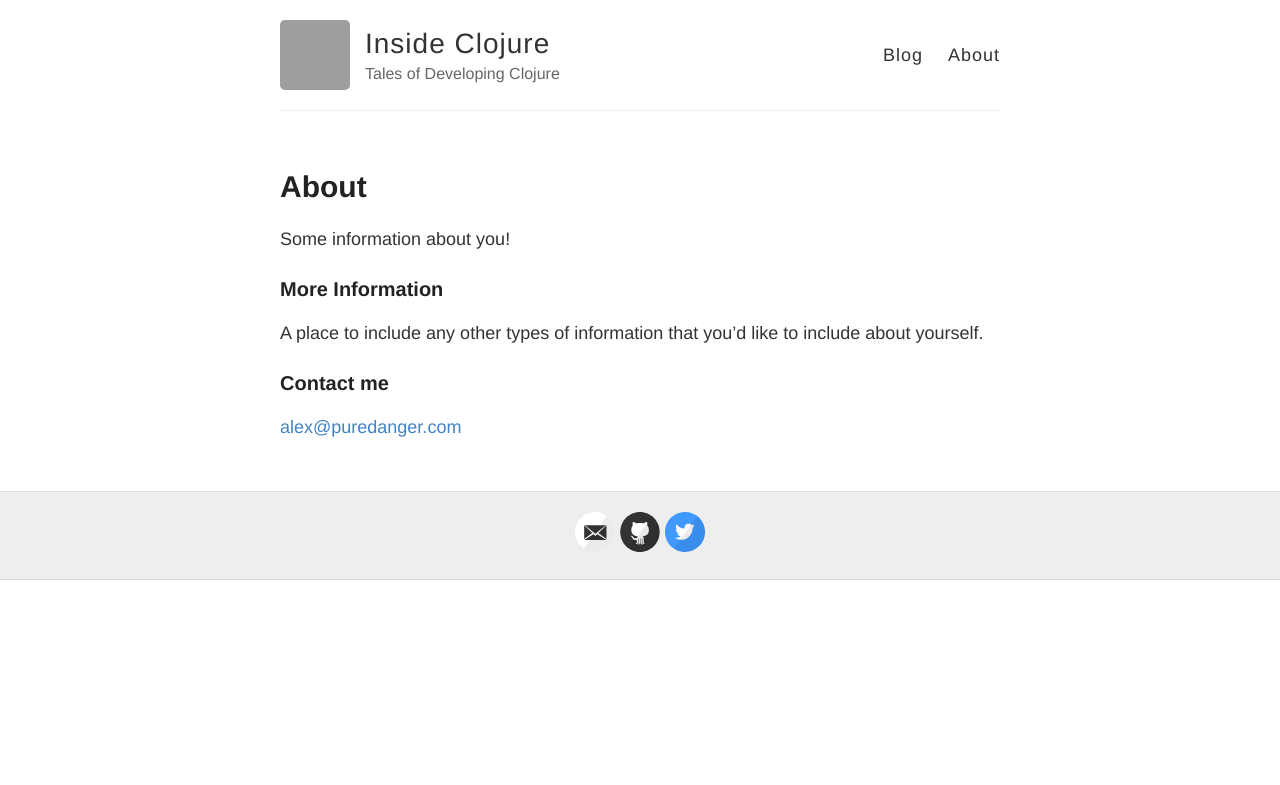
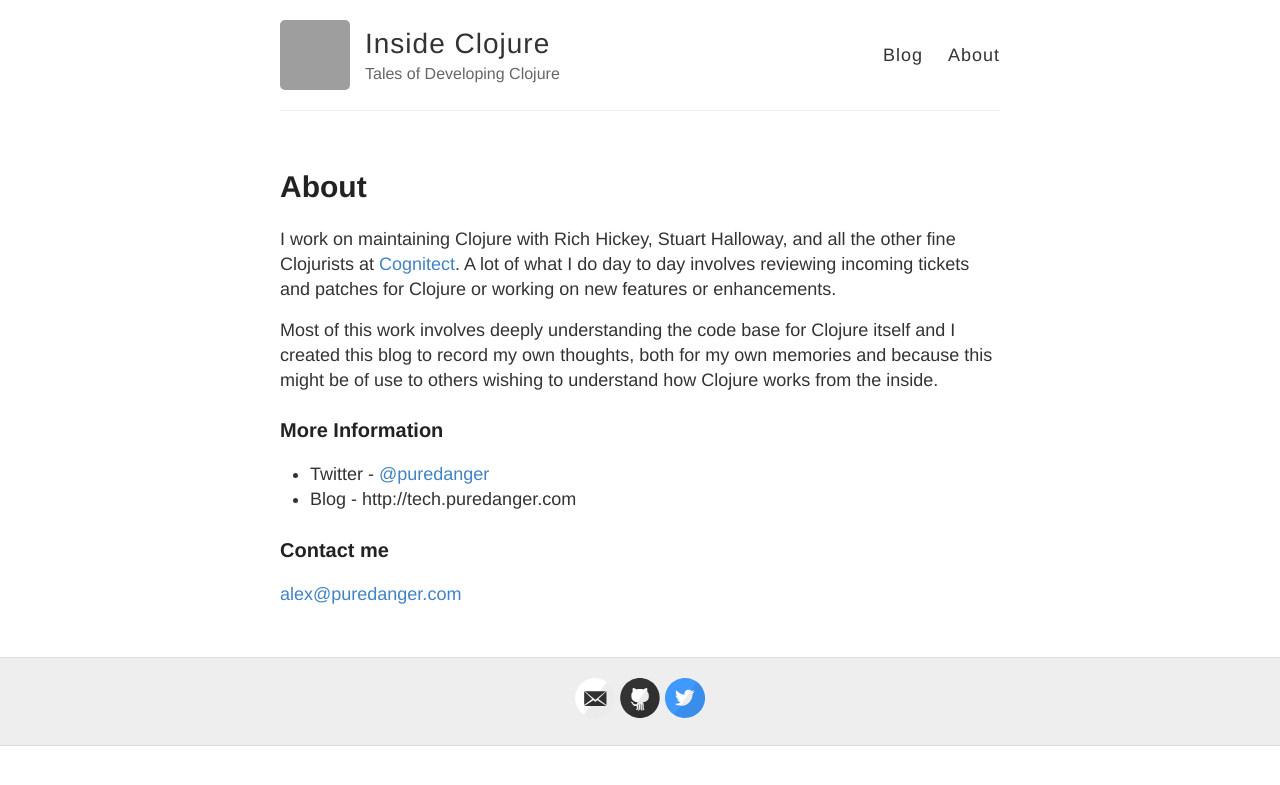
Before and after one commit to insideclojure/insideclojure.github.io, a Jekyll site: the page built from about.md, in a window 1280 px wide. Shown: the top 785 px of the page. Built offline with Jekyll 4.4.1, drawn with Linux system fonts in a browser that asks for light colours; grey boxes are pictures that could not be loaded.

Commit message:
update about

```diff
--- a/about.md
+++ b/about.md
@@ -4,11 +4,19 @@
 permalink: /about/
 ---
 
-Some information about you!
+I work on maintaining Clojure with Rich Hickey, Stuart Halloway, and all the other fine
+Clojurists at [Cognitect](http://cognitect.com). A lot of what I do day to day involves
+reviewing incoming tickets and patches for Clojure or working on new features or
+enhancements.
+
+Most of this work involves deeply understanding the code base for Clojure itself and I
+created this blog to record my own thoughts, both for my own memories and because
+this might be of use to others wishing to understand how Clojure works from the inside.
 
 ### More Information
 
-A place to include any other types of information that you'd like to include about yourself.
+- Twitter - [@puredanger](http://twitter.com/puredanger)
+- Blog - http://tech.puredanger.com
 
 ### Contact me
 
```
